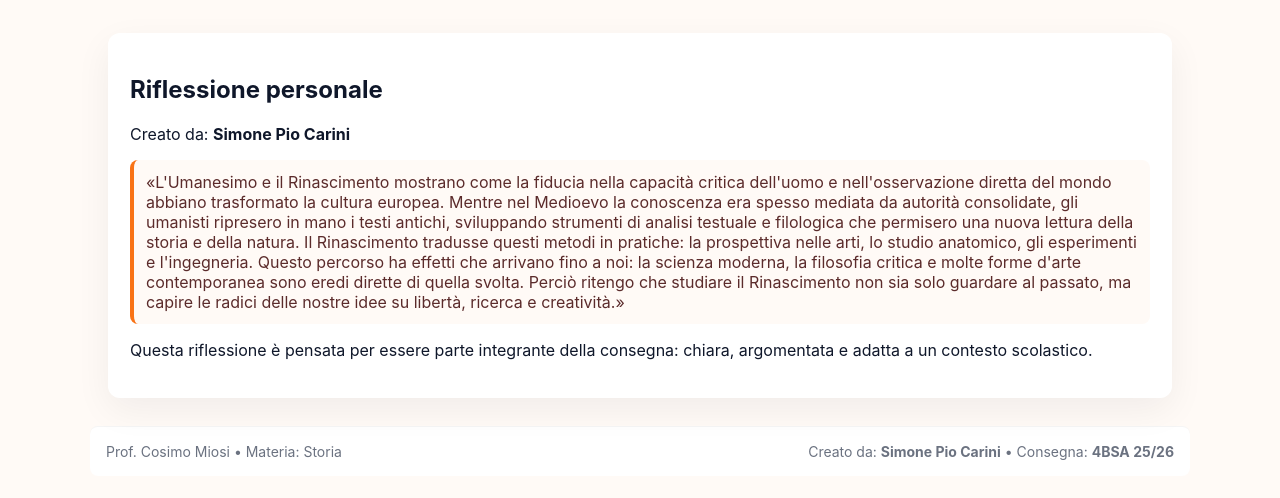
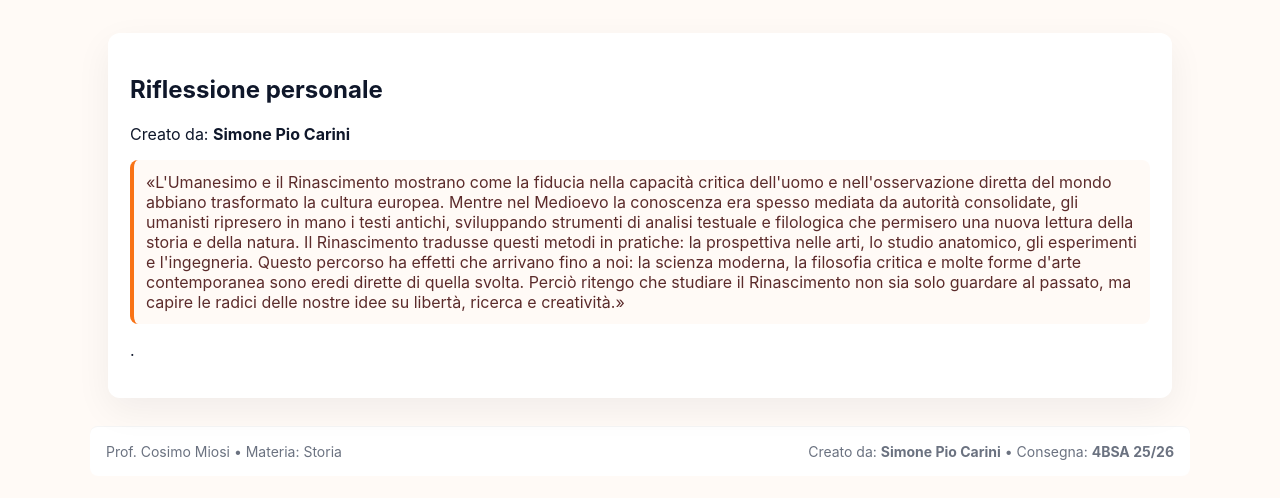
Before and after one commit to SGK347/sito-umanesimo-Simone-pio-carini, a plain HTML site: page index.html in a window 1280 px wide. Both pictures are taken after a click on the button "Riflessione". Shown: the part 158-656 px from the top of the page. Drawn offline with Linux system fonts and the light colour scheme.

Commit message:
Update index.html

```diff
--- a/index.html
+++ b/index.html
@@ -135,7 +135,7 @@
       <h2>Riflessione personale</h2>
       <p class="author">Creato da: <strong>Simone Pio Carini</strong></p>
       <blockquote>«L'Umanesimo e il Rinascimento mostrano come la fiducia nella capacità critica dell'uomo e nell'osservazione diretta del mondo abbiano trasformato la cultura europea. Mentre nel Medioevo la conoscenza era spesso mediata da autorità consolidate, gli umanisti ripresero in mano i testi antichi, sviluppando strumenti di analisi testuale e filologica che permisero una nuova lettura della storia e della natura. Il Rinascimento tradusse questi metodi in pratiche: la prospettiva nelle arti, lo studio anatomico, gli esperimenti e l'ingegneria. Questo percorso ha effetti che arrivano fino a noi: la scienza moderna, la filosofia critica e molte forme d'arte contemporanea sono eredi dirette di quella svolta. Perciò ritengo che studiare il Rinascimento non sia solo guardare al passato, ma capire le radici delle nostre idee su libertà, ricerca e creatività.»</blockquote>
-      <p>Questa riflessione è pensata per essere parte integrante della consegna: chiara, argomentata e adatta a un contesto scolastico.</p>
+      <p>.</p>
     </section>
   </main>
 
```
